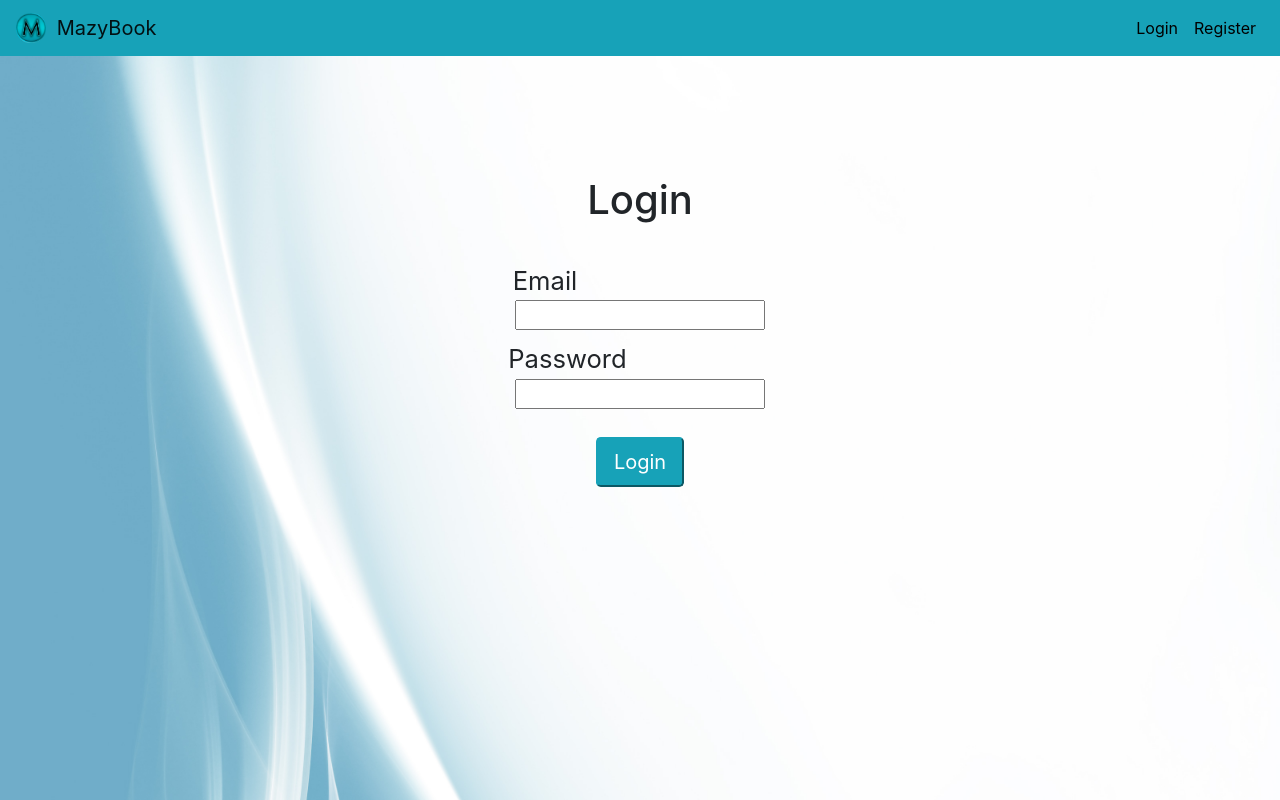
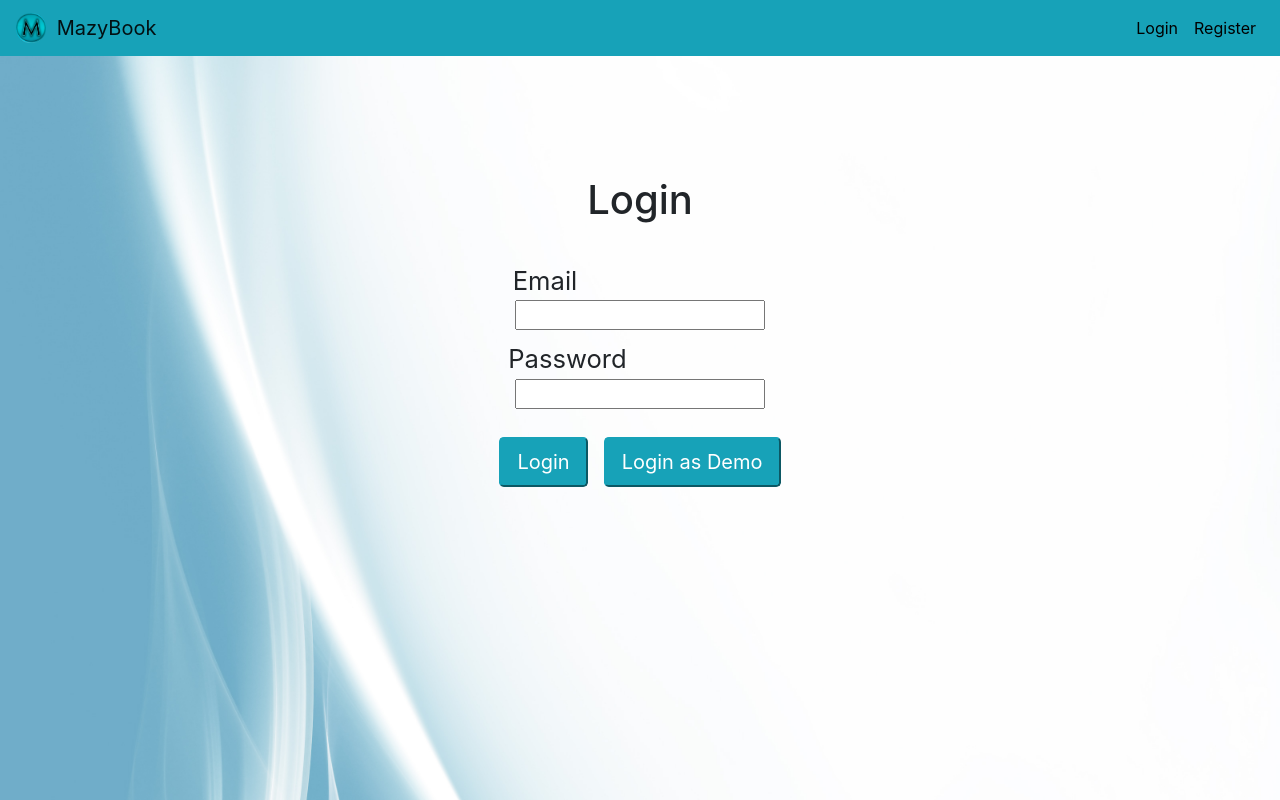
Before and after one commit to Muzyar-rad/mazybook, a React (Create React App) app in the folder frontEnd/: page /login in a window 1280 px wide. Built offline with nearby package versions, Linux system fonts and the light colour scheme.

Commit message:
login as demo button added and implementing the logic

```diff
--- a/frontEnd/src/components/loginForm.jsx
+++ b/frontEnd/src/components/loginForm.jsx
@@ -59,6 +59,12 @@ class LoginForm extends Component {
       }
     }
   };
+
+  submitDemo = async event => {
+    event.preventDefault();
+    await auth.login({ email: "demo@yahoo.com", password: "test1" });
+    window.location = "/home";
+  };
   render() {
     if (auth.getCurrentUser()) return <Redirect to="/home" />;
     const { errors } = this.state;
@@ -90,7 +96,10 @@ class LoginForm extends Component {
               <div className="alert alert-danger">{errors["password"]}</div>
             )}
           </div>
-          <button className="btn-info btn-lg mt-5">Login</button>
+          <div className="flexButton">
+            <button className="btn-info btn-lg mt-5 mr-2">Login</button>
+            <button className="btn-info btn-lg mt-5 ml-2">Login as Demo</button>
+          </div>
         </form>
       </div>
     );
--- a/frontEnd/src/css/loginForm.css
+++ b/frontEnd/src/css/loginForm.css
@@ -24,5 +24,10 @@ form > input.Pass {
 form > div.errorPass {
   margin-bottom: -20px;
 }
+
+form > div.flexButton {
+  display: flex;
+  flex-direction: row;
+}
 @media only screen and (max-width: 600px) {
 }
```
Also changed, not shown: 2 other files (tests, documents, lock files or other folders).
